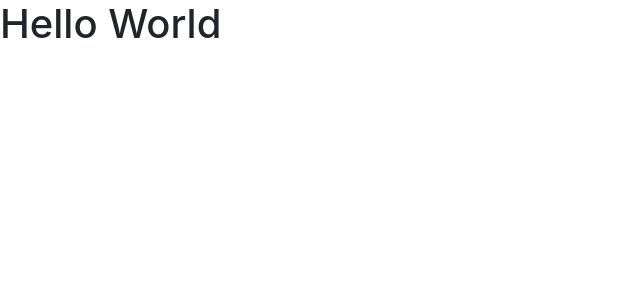
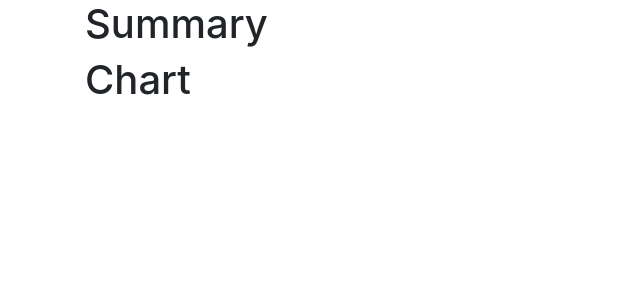
Before and after one commit to potatoe-potatoe/simple-dashboard, a React app in the folder frontend/: page / in a window 1280 px wide. Shown: the top 300 px of the page, without its empty margins (0-640 px from the left). Built offline with nearby package versions, Linux system fonts and the light colour scheme.

Commit message:
[FE] Add components, fix Webpack config for css

```diff
--- a/frontend/package.json
+++ b/frontend/package.json
@@ -16,6 +16,7 @@
     "babel-loader": "^8.2.2",
     "css-loader": "^5.0.2",
     "html-webpack-plugin": "^5.2.0",
+    "mini-css-extract-plugin": "^1.3.8",
     "style-loader": "^2.0.0",
     "webpack": "^5.24.1",
     "webpack-cli": "^4.5.0",
--- a/frontend/src/App.js
+++ b/frontend/src/App.js
@@ -1,10 +1,9 @@
 import React from 'react';
+import Main from './components/MainComponent';
 
 const App = () => {
   return (
-    <div>
-      <h1> Hello World </h1>
-    </div>
+    <Main />
   );
 };
 
--- /dev/null
+++ b/frontend/src/components/ChartComponent.js
@@ -0,0 +1,11 @@
+import React from 'react';
+
+const Chart = () => {
+  return (
+    <div>
+      <h1> Chart </h1>
+    </div>
+  );
+};
+
+export default Chart;
--- /dev/null
+++ b/frontend/src/components/MainComponent.js
@@ -0,0 +1,15 @@
+import React from 'react';
+
+import Summary from './SummaryComponent';
+import Chart from './ChartComponent';
+
+const Main = () => {
+  return (
+    <div className="container">
+      <Summary />
+      <Chart />
+    </div>
+  );
+};
+
+export default Main;
--- /dev/null
+++ b/frontend/src/components/SummaryComponent.js
@@ -0,0 +1,11 @@
+import React from 'react';
+
+const Summary = () => {
+  return (
+    <div>
+      <h1> Summary </h1>
+    </div>
+  );
+};
+
+export default Summary;
--- a/frontend/webpack.config.js
+++ b/frontend/webpack.config.js
@@ -1,4 +1,5 @@
 const HtmlWebpackPlugin = require('html-webpack-plugin');
+const MiniCssExtractPlugin = require('mini-css-extract-plugin');
 
 module.exports = {
   entry: './src/index.js',
@@ -11,7 +12,10 @@ module.exports = {
       },
       {
         test: /\.css$/,
-        use: ['css-loader']
+        use: [
+          'style-loader',
+          'css-loader'
+        ]
       }
     ]
   },
@@ -20,6 +24,9 @@ module.exports = {
       hash: true,
       template: './src/index.html',
       filename: './index.html'
+    }),
+    new MiniCssExtractPlugin({
+      filename:  './styles.css'
     })
   ]
 };
```
Also changed, not shown: 1 other file (tests, documents, lock files or other folders).
